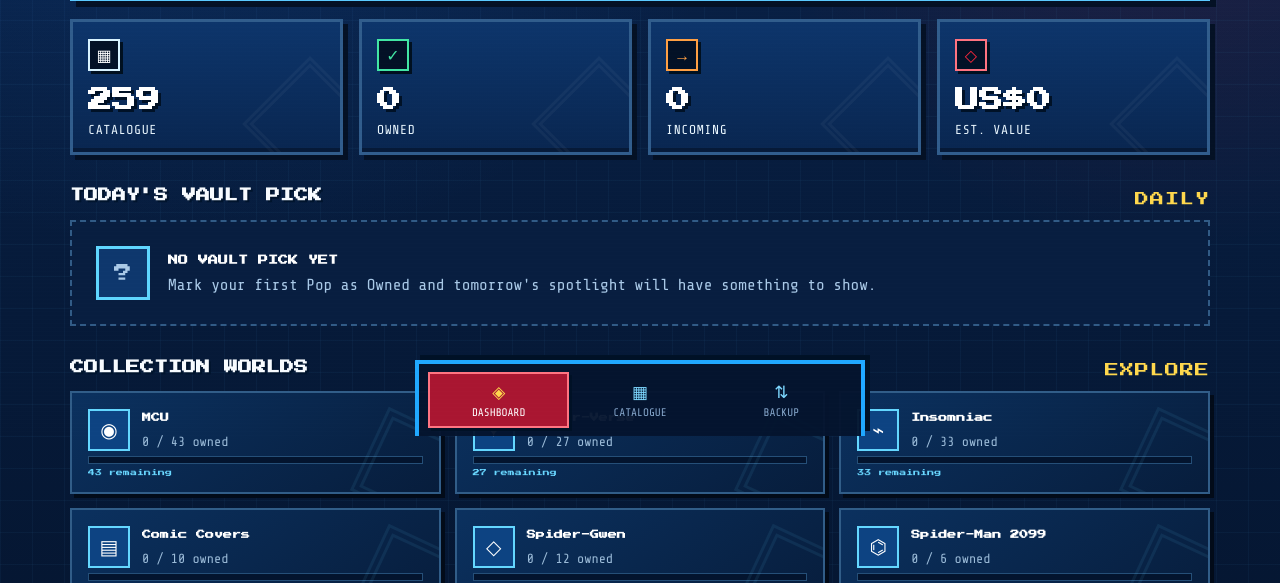
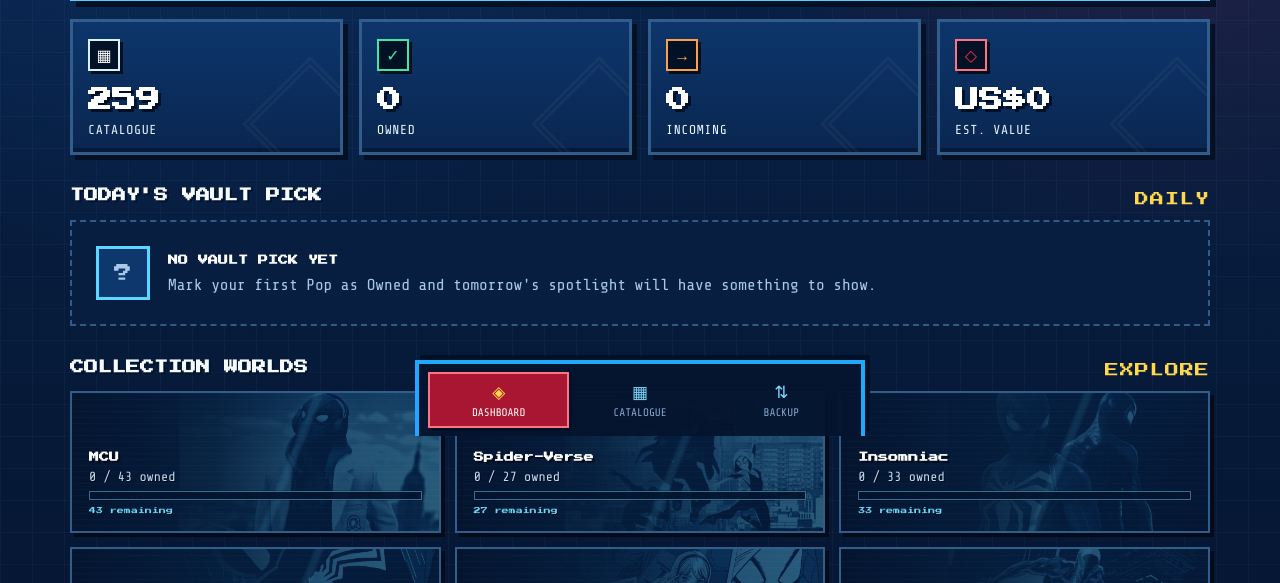
Before and after one commit to shayp9797/spideyvault, a plain HTML site: page index.html in a window 1280 px wide. Shown: the part 364-947 px from the top of the page. Drawn offline with nearby package versions, Linux system fonts and the light colour scheme.

Commit message:
Add files via upload

```diff
--- a/app.js
+++ b/app.js
@@ -200,12 +200,12 @@
 }
 
 const WORLDS = [
-  { id: 'MCU', label: 'MCU', icon: '◉', matcher: item => /Homecoming|Infinity War|Endgame|Far From Home|No Way Home|NWH Final Battle|Brand New Day/i.test(item.line || '') },
-  { id: 'Spider-Verse', label: 'Spider-Verse', icon: '✦', matcher: item => /Spider-Verse/i.test(item.line || '') },
-  { id: 'Insomniac', label: 'Insomniac', icon: '⌁', matcher: item => /Gamerverse|Marvel.?s Spider-Man|Spider-Man 1|Spider-Man 2|Miles Morales/i.test(item.line || '') },
-  { id: 'Comic Covers', label: 'Comic Covers', icon: '▤', matcher: item => /Comic Cover/i.test(`${item.type || ''} ${item.line || ''}`) },
-  { id: 'Spider-Gwen', label: 'Spider-Gwen', icon: '◇', matcher: item => /Gwen|Ghost-Spider|Gwenom/i.test(`${item.character || ''} ${item.name || ''}`) },
-  { id: 'Spider-Man 2099', label: 'Spider-Man 2099', icon: '⌬', matcher: item => /2099/i.test(`${item.character || ''} ${item.name || ''} ${item.variant || ''}`) }
+  { id: 'MCU', label: 'MCU', image: 'images/world-mcu.webp', position: '68% center', matcher: item => /Homecoming|Infinity War|Endgame|Far From Home|No Way Home|NWH Final Battle|Brand New Day/i.test(item.line || '') },
+  { id: 'Spider-Verse', label: 'Spider-Verse', image: 'images/world-spiderverse.webp', position: '58% center', matcher: item => /Spider-Verse/i.test(item.line || '') },
+  { id: 'Insomniac', label: 'Insomniac', image: 'images/world-insomniac.webp', position: '62% center', matcher: item => /Gamerverse|Marvel.?s Spider-Man|Spider-Man 1|Spider-Man 2|Miles Morales/i.test(item.line || '') },
+  { id: 'Comic Covers', label: 'Comic Covers', image: 'images/world-comic-covers.webp', position: '55% 42%', matcher: item => /Comic Cover/i.test(`${item.type || ''} ${item.line || ''}`) },
+  { id: 'Spider-Gwen', label: 'Spider-Gwen', image: 'images/world-spider-gwen.webp', position: '66% center', matcher: item => /Gwen|Ghost-Spider|Gwenom/i.test(`${item.character || ''} ${item.name || ''}`) },
+  { id: 'Spider-Man 2099', label: 'Spider-Man 2099', image: 'images/world-spider-man-2099.webp', position: '62% center', matcher: item => /2099/i.test(`${item.character || ''} ${item.name || ''} ${item.variant || ''}`) }
 ];
 
 function worldFor(id) {
@@ -264,9 +264,11 @@
     const percent = items.length ? Math.round((owned / items.length) * 100) : 0;
     const remaining = Math.max(0, items.length - owned);
     return `<button class="world-card" data-world="${escapeHtml(world.id)}">
-      <span class="world-icon">${world.icon}</span>
-      <strong>${escapeHtml(world.label)}</strong>
-      <small>${owned} / ${items.length} owned</small>
+      <span class="world-art" aria-hidden="true" style="background-image:url('${escapeHtml(world.image)}');background-position:${escapeHtml(world.position || 'center')}"></span>
+      <span class="world-copy">
+        <strong>${escapeHtml(world.label)}</strong>
+        <small>${owned} / ${items.length} owned</small>
+      </span>
       <div class="world-progress"><i style="width:${percent}%"></i></div>
       <em>${remaining ? `${remaining} remaining` : 'WORLD COMPLETE'}</em>
     </button>`;
--- a/styles.css
+++ b/styles.css
@@ -625,12 +625,16 @@
 
 /* Collection worlds */
 .collection-worlds{display:grid;grid-template-columns:repeat(2,minmax(0,1fr));gap:14px;margin-bottom:28px}
-.world-card{position:relative;display:grid;grid-template-columns:auto 1fr;align-items:center;gap:5px 12px;padding:16px;text-align:left;color:white;background:linear-gradient(145deg,#0b315f,#071d3c);border:2px solid #315d88;box-shadow:4px 4px 0 #020b19;transition:.16s;overflow:hidden}
-.world-card::after{content:"";position:absolute;right:-18px;bottom:-22px;width:72px;height:72px;border:10px double rgba(99,211,255,.08);transform:rotate(25deg)}
+.world-card{position:relative;isolation:isolate;display:grid;grid-template-columns:1fr;align-content:end;gap:7px;min-height:142px;padding:17px;text-align:left;color:white;background:linear-gradient(145deg,#0b315f,#071d3c);border:2px solid #315d88;box-shadow:4px 4px 0 #020b19;transition:transform .16s,border-color .16s,box-shadow .16s;overflow:hidden}
+.world-card::before{content:"";position:absolute;z-index:-1;inset:0;background:linear-gradient(90deg,rgba(4,20,46,.98) 0%,rgba(5,28,58,.88) 39%,rgba(5,30,62,.32) 70%,rgba(5,24,50,.12) 100%)}
+.world-card::after{content:"";position:absolute;z-index:0;inset:0;background:linear-gradient(112deg,transparent 0 57%,rgba(95,216,255,.10) 58% 59%,transparent 60%),repeating-linear-gradient(0deg,transparent 0 5px,rgba(104,211,255,.025) 5px 6px);pointer-events:none}
 .world-card:hover{transform:translate(-2px,-2px);border-color:#63d6ff;box-shadow:6px 6px 0 #020b19}
-.world-icon{grid-row:1/3;display:grid;place-items:center;width:42px;height:42px;background:#0d4382;border:2px solid #64d7ff;color:#fff;font-size:20px}
-.world-card strong{font-family:var(--font-display);font-size:9px;line-height:1.5}.world-card small{color:#9bbbd8}.world-card em{grid-column:1/-1;color:#69d7ff;font-family:var(--font-display);font-size:7px;font-style:normal}
-.world-progress{grid-column:1/-1;height:8px;background:#03142e;border:1px solid #254f78}.world-progress i{display:block;height:100%;background:linear-gradient(90deg,#e92139,#5ed8ff);transition:width .55s ease}
+.world-art{position:absolute;z-index:-2;inset:-8px -8px -8px 30%;background-repeat:no-repeat;background-size:cover;opacity:.36;filter:saturate(.9) contrast(1.08);transition:opacity .18s,transform .22s;transform:scale(1.02);pointer-events:none}
+.world-card:hover .world-art{opacity:.49;transform:scale(1.055)}
+.world-copy{position:relative;z-index:2;display:grid;gap:4px;max-width:68%}
+.world-card strong{font-family:var(--font-display);font-size:10px;line-height:1.5;text-shadow:2px 2px 0 #020b19}.world-card small{color:#c0dbef;text-shadow:1px 1px 0 #020b19}
+.world-card em{position:relative;z-index:2;color:#69d7ff;font-family:var(--font-display);font-size:7px;font-style:normal;text-shadow:1px 1px 0 #020b19}
+.world-progress{position:relative;z-index:2;height:9px;background:rgba(3,20,46,.91);border:1px solid #3b6d95;box-shadow:0 0 0 1px rgba(0,0,0,.18)}.world-progress i{display:block;height:100%;background:linear-gradient(90deg,#e92139,#5ed8ff);transition:width .55s ease}
 .active-world-filter{display:flex;align-items:center;justify-content:space-between;gap:10px;margin-bottom:11px;padding:9px 11px;background:#0b376e;border:2px solid #5acfff;color:#d9f5ff;font-family:var(--font-display);font-size:8px}.active-world-filter button{color:#fff;background:#df2339;border:2px solid #fff;padding:6px 8px;font-family:inherit;font-size:7px}
 
 /* Grail and signed markers */
--- a/sw.js
+++ b/sw.js
@@ -1,4 +1,4 @@
-const CACHE='spideyvault-v3.6-collector-features';
+const CACHE='spideyvault-v3.7-collection-world-art';
 const ASSETS=['./','./index.html','./styles.css','./app.js','./catalogue.js','./manifest.webmanifest','./icon.svg',
   './images/catalogue-comic-bg.png',
   './images/hero-upside-down-spider-man.png',
```
Also changed, not shown: README.md.
